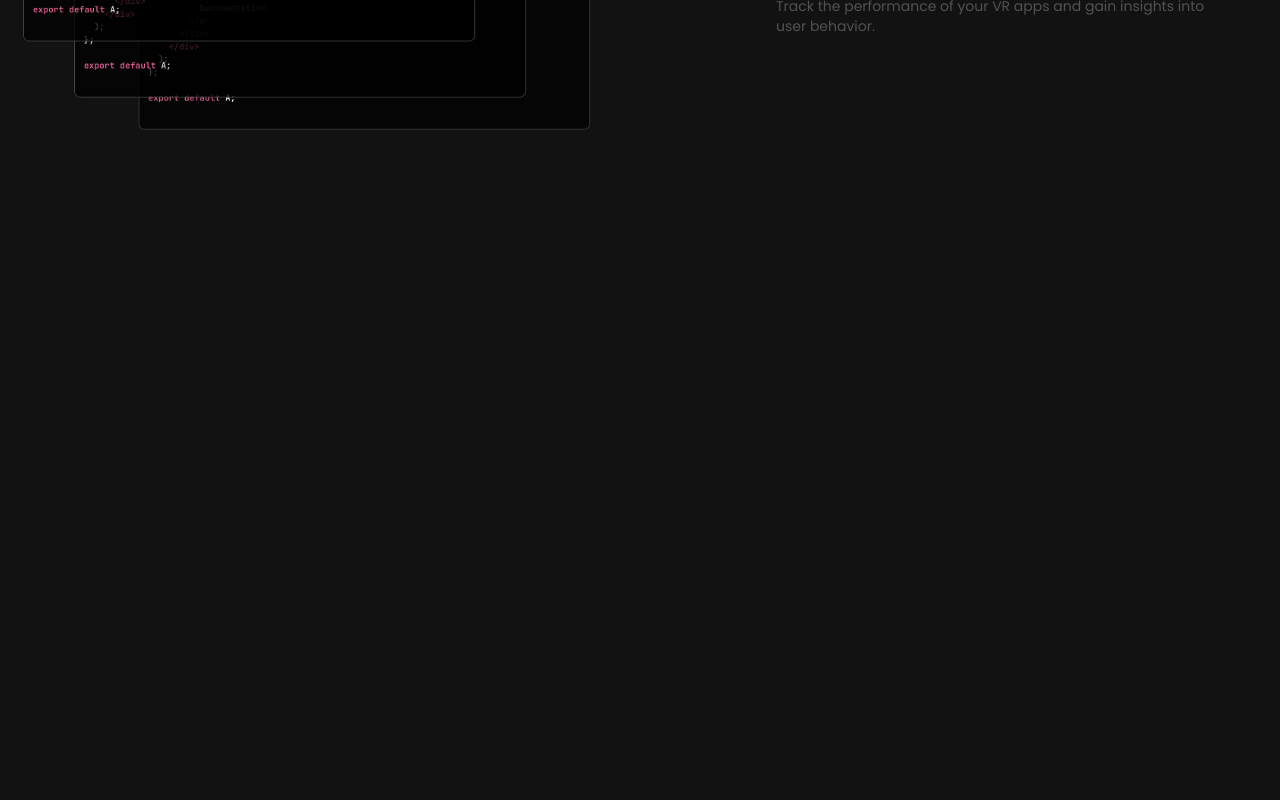
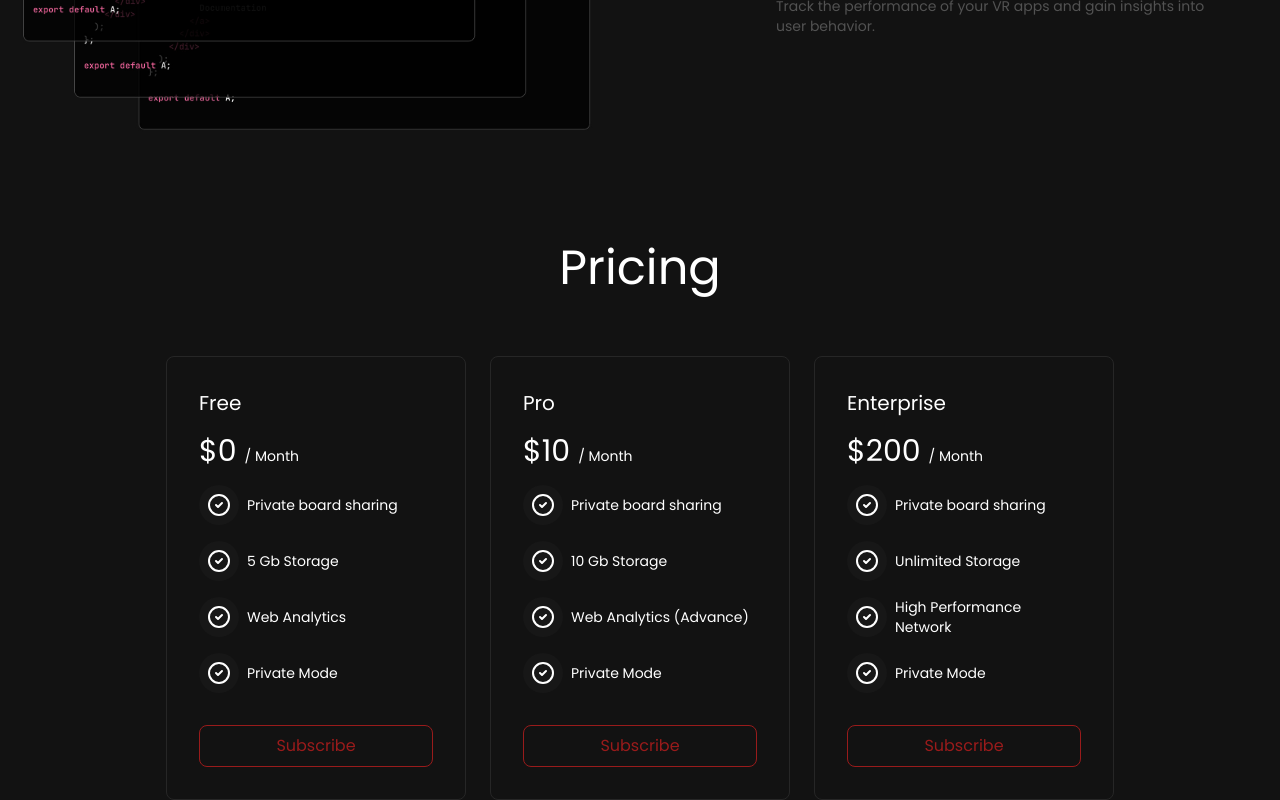
Before and after one commit to therazahussain/VirtualR---tailwind-project, a React (Create React App) app: page / in a window 1280 px wide. Shown: the part 1746-2546 px from the top of the page. Before the commit the page ends 1910 px from the top, so only its background shows below. Built offline with nearby package versions, Linux system fonts and the light colour scheme; the HTML template or start-up script is replaced by a standard one.

Commit message:
Pricing section

```diff
--- a/src/App.js
+++ b/src/App.js
@@ -2,6 +2,7 @@ import './App.css';
 import Feature from './components/Feature';
 import Hero from './components/Hero';
 import Navbar from './components/Navbar';
+import Pricing from './components/Pricing';
 import WorkFlow from './components/WorkFlow';
 
 function App() {
@@ -12,6 +13,7 @@ function App() {
       <Hero />
       <Feature />
       <WorkFlow />
+      <Pricing />
       </div>
     </>
   );
--- /dev/null
+++ b/src/components/Pricing.jsx
@@ -0,0 +1,36 @@
+import React from "react";
+import { pricingOptions } from "../constants";
+import { CheckCircle2 } from "lucide-react";
+
+const Pricing = () => {
+  return (
+    <div className="pt-12 flex items-center flex-col gap-12 w-full">
+      <h1 className="text-2xl w-full md:text-3xl lg:text-5xl md:w-1/2 text-center leading-14 border-neutral-800">
+        Pricing
+      </h1>
+      <div className="mt-4 flex flex-wrap px-10 gap-6 justify-center items-center">
+        {pricingOptions.map((option, key) => (
+          <div className="flex items-start justify-start flex-col border border-neutral-800 rounded-lg p-8 gap-4 w-[300px]">
+            <h4 className="text-xl">{option.title}</h4>
+            <h2 className="text-3xl">
+              {option.price} <span className="text-sm">/ Month</span>{" "}
+            </h2>
+            {option.features.map((feature, key) => (
+              <div className="flex flex-col-gap-2 items-center" key={key}>
+                <div className="bg-neutral-900 h-10 w-10 p-2 justify-center items-center rounded-full mr-2">
+                  <CheckCircle2 />
+                </div>
+                <p className="text-sm">{feature}</p>
+              </div>
+            ))}
+            <div className="w-full flex items-center justify-center">
+                <button className="mt-4 border py-2 rounded-lg border-red-800 text-red-800 w-full">Subscribe</button>
+            </div>
+          </div>
+        ))}
+      </div>
+    </div>
+  );
+};
+
+export default Pricing;
```
